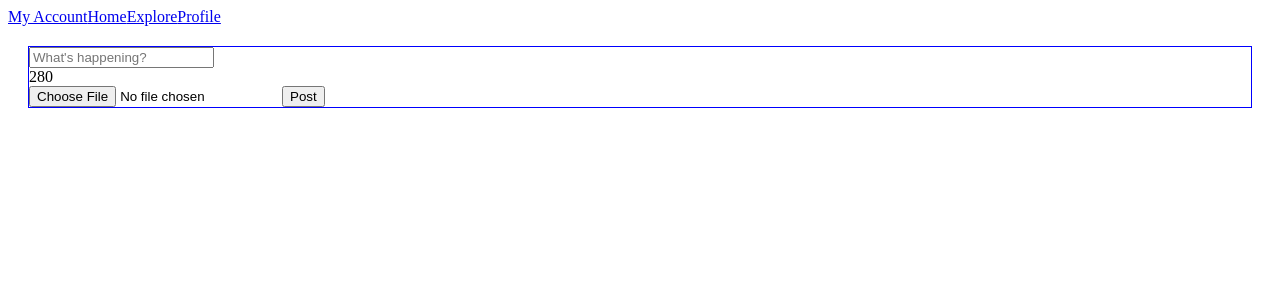
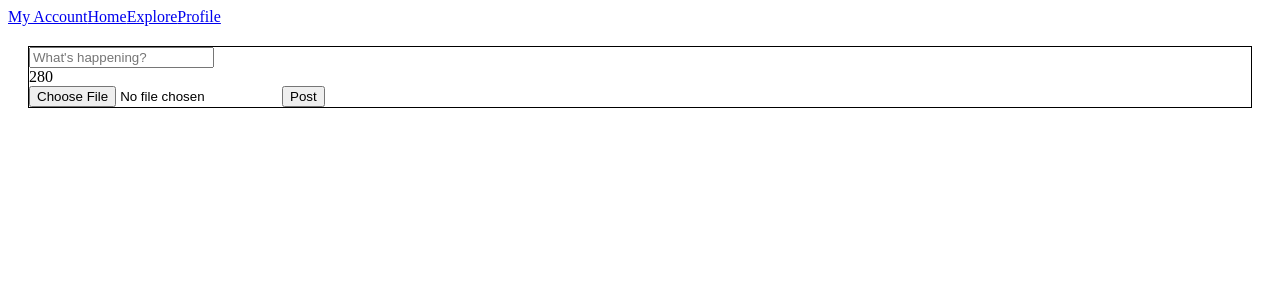
Before and after one commit to admartx86/catbook-client, a React app: page /compose/meow in a window 1280 px wide. Shown: the top 300 px of the page. Built offline with nearby package versions, Linux system fonts and the light colour scheme.

Commit message:
refactor: Change all borders to black

```diff
--- a/src/css/styles.css
+++ b/src/css/styles.css
@@ -1,13 +1,13 @@
 .meow {
-  border: solid 1px red;
+  border: solid 1px black;
   margin: 20px;
 }
 
 .compose-meow {
-  border: solid 1px blue;
+  border: solid 1px black;
   margin: 20px;
 }
 .single-meow {
-  border: solid 5px green;
+  border: solid 5px black;
   margin: 20px;
 }
```
